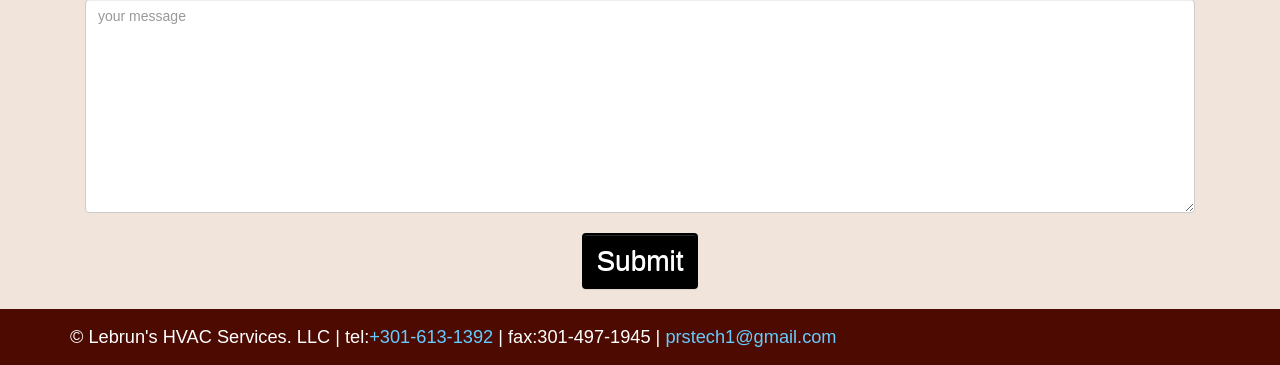
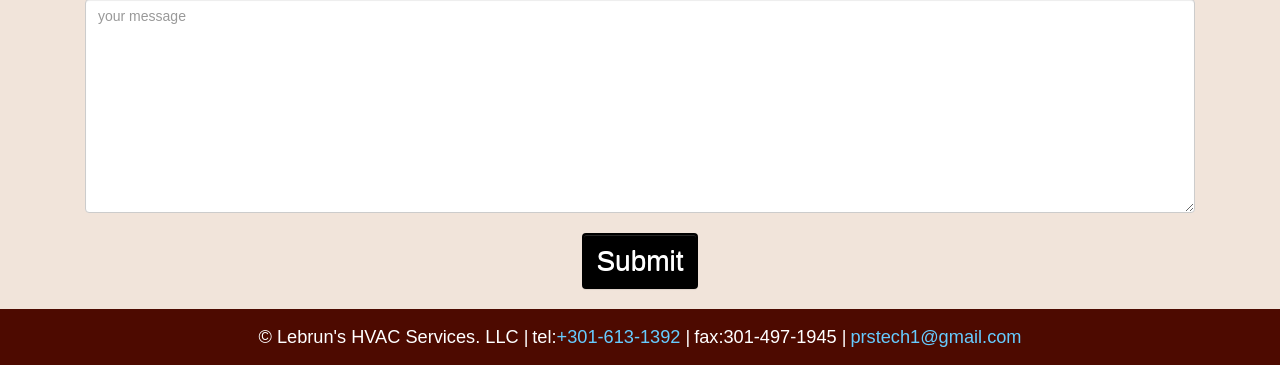
Before and after one commit to npaul007/acPlumbingMasters, a PHP site: page / in a window 1280 px wide. Shown: the part 4921-5286 px from the top of the page. Run offline with PHP 8.4, Linux system fonts and the light colour scheme; some libraries are stand-ins or nearby versions.

Commit message:
footer now responsive

```diff
--- a/css/style.css
+++ b/css/style.css
@@ -15,6 +15,10 @@ footer .container a{
 
 .center-text{
 	text-align: center;
+}
+
+.inline-block {
+	display: inline-block;
 }
 
 .center{
--- a/index.html
+++ b/index.html
@@ -256,9 +256,11 @@ My portfolio: https://github.com/npaul007
 			</div>
 
 			<footer class="row footer">
-				<div class="container">
-					<p>&copy Lebrun's HVAC Services. LLC | tel:<a href="tel:301-613-1392">+301-613-1392</a> |
-						fax:301-497-1945 | <a href="mailto:prstech1@gmail.com">prstech1@gmail.com</a></p>
+				<div class="container center-text">
+					<div class="inline-block"><p>&copy Lebrun's HVAC Services. LLC | </p></div>
+					<div class="inline-block"><p> tel:<a href="tel:301-613-1392">+301-613-1392</a> | </p></div>
+					<div class="inline-block"><p>fax:301-497-1945 | </p></div>
+					<div class="inline-block"><p><a href="mailto:prstech1@gmail.com">prstech1@gmail.com</a></p></div>
 				</div>
 			</footer>
 		</div>
```
